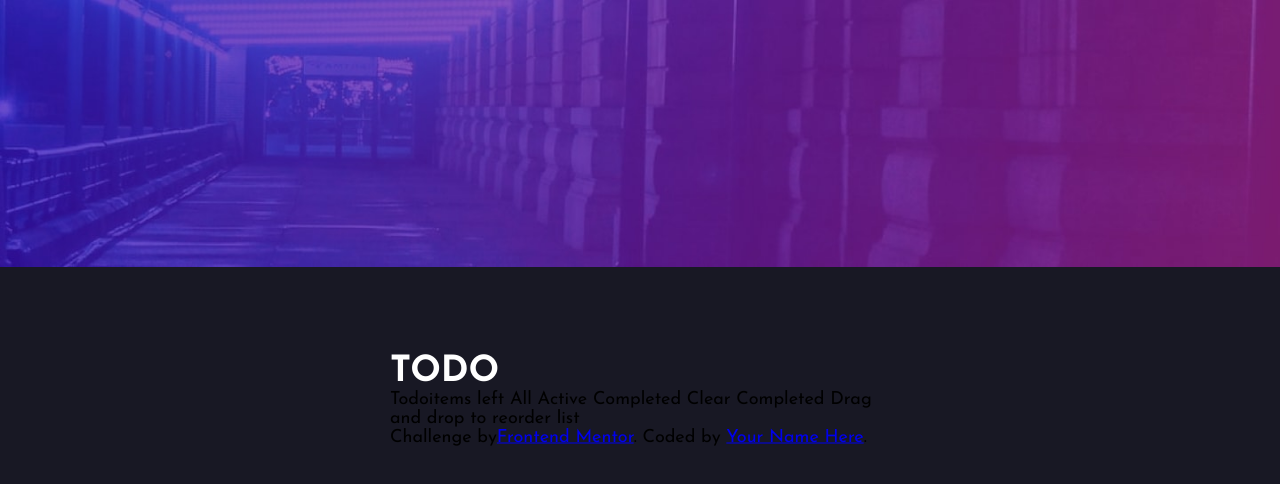
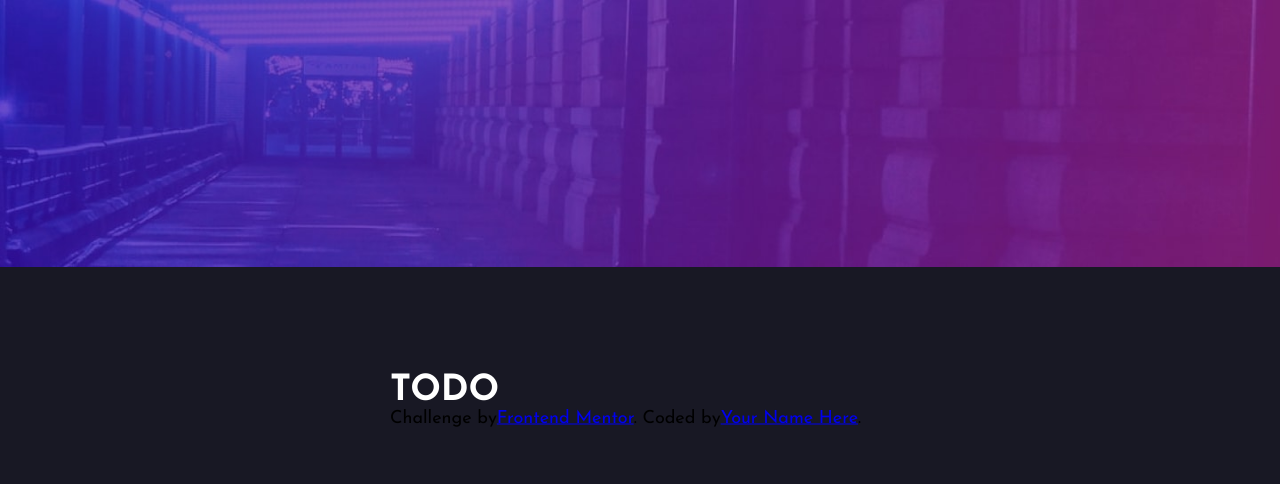
Before and after one commit to 1234p/Todo-App, a React (Vite) app in the folder client/: page / in a window 1280 px wide. Shown: the top 484 px of the page. Built offline with nearby package versions, Linux system fonts and the light colour scheme.

Commit message:
refactor: clean up App component by removing unused paragraph and improving footer formatting

```diff
--- a/client/src/App.tsx
+++ b/client/src/App.tsx
@@ -8,19 +8,15 @@ export default function App() {
         <div className="todo__theme-switch"></div>
       </header>
 
-      <p>
-        Todo
-        {/* Add dynamic number */}
-        items left All Active Completed Clear Completed Drag and drop to reorder
-        list
-      </p>
+      <div className="todo__add-todo"></div>
 
       <footer className="attribution">
         Challenge by
         <a href="https://www.frontendmentor.io?ref=challenge">
           Frontend Mentor
         </a>
-        . Coded by <a href="#">Your Name Here</a>.
+        . Coded by
+        <a href="#">Your Name Here</a>.
       </footer>
     </div>
   );
```
